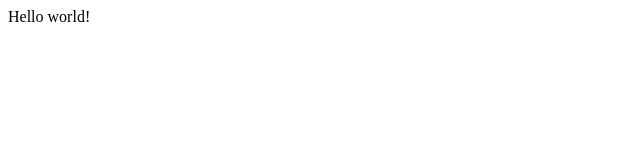
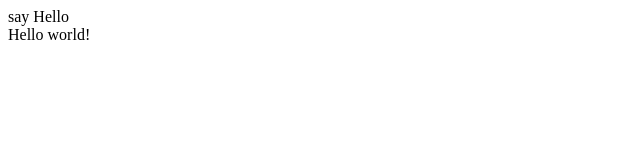
Before and after one commit to AndriiPetrechko/andrii-app, a plain HTML site: page index.html in a window 1280 px wide. Shown: the whole page, without its empty margins (0-640 px from the left). Drawn offline with Linux system fonts and the light colour scheme.

Commit message:
add header

```diff
--- a/index.html
+++ b/index.html
@@ -6,7 +6,9 @@
   <title>Document</title>
 </head>
 <body>
-
+<header>
+  say Hello
+</header>
   Hello world!
 
 </body>
```
